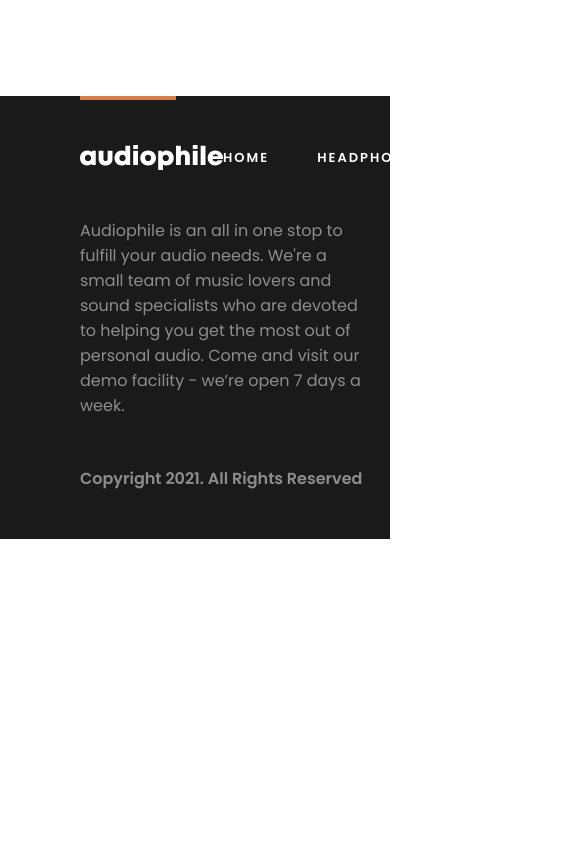
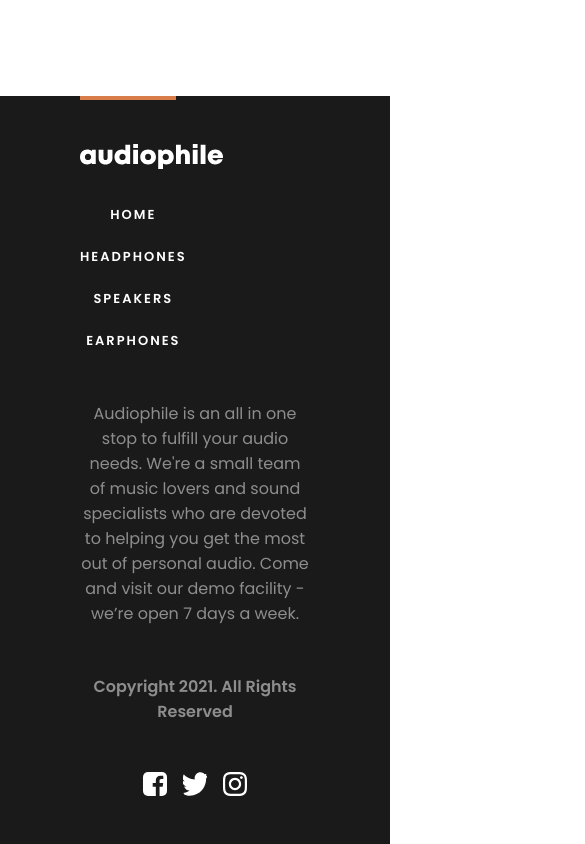
Before and after one commit to tierik-bjornson/audio-web, a React (Create React App) app: page / in a window 390 px wide. Shown: the part 5290-6134 px from the top of the page, 585 px wide, since content can reach past the window. Before the commit the page ends 5829 px from the top, so only its background shows below. Built offline with nearby package versions, Linux system fonts and the light colour scheme.

Commit message:
add commit

```diff
--- a/src/component/Footer.jsx
+++ b/src/component/Footer.jsx
@@ -23,14 +23,14 @@ const Footer = () => {
   return (
     <footer id='footer'>
         <div className='footerUnderLine' />
-        <div className='boxRow space_between'>
+        <div className='boxRow space_between footerLink'>
             <img src={logo} alt='audiophile' />
             <ul className='boxRow gap_3'>
                 <NavLinks />
             </ul>
         </div>
 
-        <div className='gap_3'>
+        <div className='gap_3 footerSocals'>
             <div className='w_50 gap_3 boxColumn left'>
                 <p className='header_body opacity_50'>
                     Audiophile is an all in one stop to fulfill your audio needs. We're a small team of music lovers and sound specialists who are devoted to helping you get the most out of personal audio. Come and visit our demo facility - we’re open 7 days a week.
--- a/src/component/ProductCard.jsx
+++ b/src/component/ProductCard.jsx
@@ -59,7 +59,7 @@ function CardList({cat}) {
                     </div>
                 </div>
             :
-                <div className='pcCard boxRow' key={item.id}>
+                <div className='pcCard boxRow pcCardReverse' key={item.id}>
                     <div className='w_50 boxColumn gap_2 pr_5 left'>
                         {
                             item.isNew && <p className='text_orange_overLine w_100'>NEW PRODUCT</p>
--- a/src/component/index.css
+++ b/src/component/index.css
@@ -417,6 +417,30 @@ nav {
     opacity: .75;
 }
 
+@media screen and (max-width: 1024px) {
+    .footerLink {
+        flex-direction: column;
+        align-items: flex-start;
+        gap: 2rem;
+    }
+
+    .footerLink ul {
+        gap: 1rem;
+        flex-direction: column;
+    }
+
+    .footerSocals {
+        flex-direction: column;
+        align-items: center;
+        text-align: center;
+    }
+
+    .footerSocals div {
+        width: 100%;
+        justify-content: center;
+    }
+}
+
 /* ------------------------- Product Card ------------------------- */
 .pcCard {
     margin-top: 10rem;
@@ -426,6 +450,35 @@ nav {
     width: 33rem;
 }
 
+@media screen and (max-width: 1024px) {
+    #productCard {
+        margin-bottom: 15rem;
+    }
+
+    .pcCard {
+        flex-direction: column;
+        gap: 1rem;
+    }
+
+    .pcCard > img {
+        width: 80%;
+        padding: 0;
+    }
+
+    .pcCard > div {
+        width: 80%;
+        text-align: center;
+        gap: 1rem;
+    }
+
+    .pcCard a {
+        align-self: center;
+    }
+
+    .pcCardReverse {
+        flex-direction: column-reverse;
+    }
+}
 /* ------------------------- Product Detail ------------------------- */
 #productDetail {
 
```
